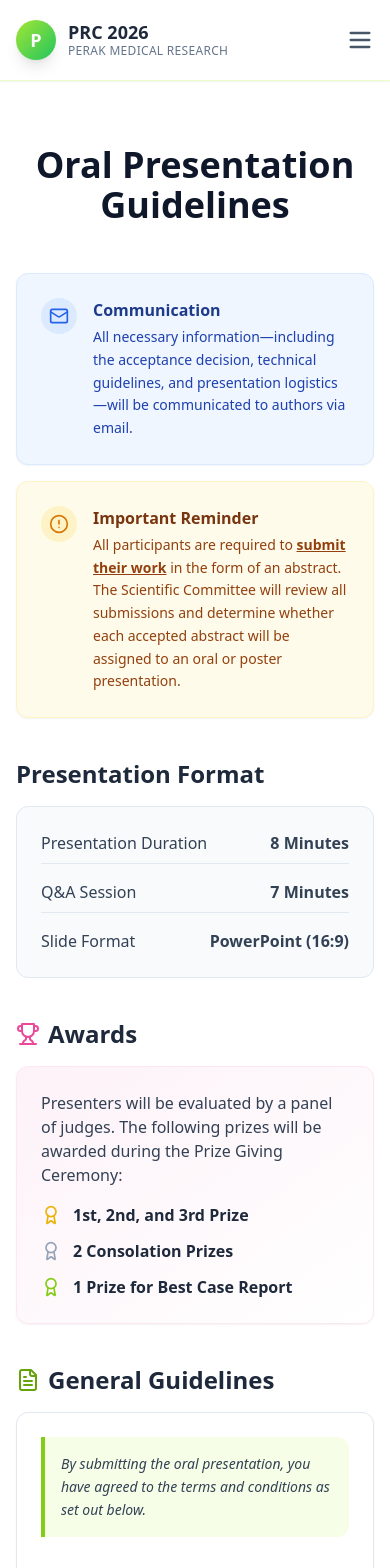
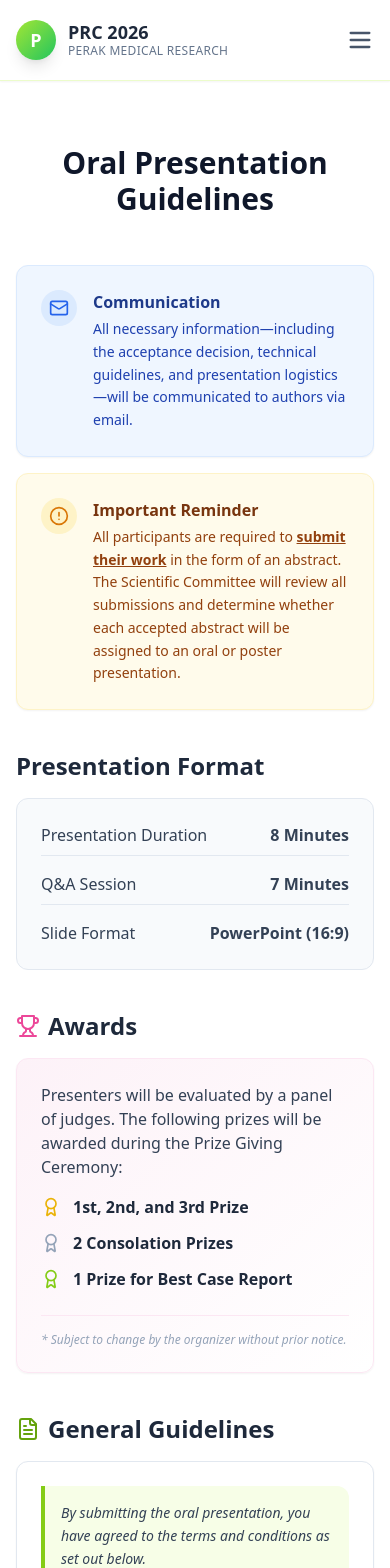
Before and after one commit to limxj1985/-limxj1985-Work, a React (Vite) app: page /#/oral-presentation in a window 390 px wide. Shown: the top 1568 px of the page. Built offline with nearby package versions, Linux system fonts and the light colour scheme.

Commit message:
Update OralPresentation.tsx

```diff
--- a/pages/OralPresentation.tsx
+++ b/pages/OralPresentation.tsx
@@ -9,8 +9,8 @@ const OralPresentation: React.FC = () => {
 
         {/* Header */}
         <div className="mb-12 text-center">
-          <h1 className="text-4xl font-extrabold text-slate-900 mb-4">Oral Presentation Guidelines</h1>
-         </div>
+          <h1 className="text-3xl md:text-4xl font-extrabold text-slate-900 mb-4">Oral Presentation Guidelines</h1>
+        </div>
 
         {/* Notices Section */}
         <div className="space-y-4 mb-10">
@@ -27,7 +27,7 @@ const OralPresentation: React.FC = () => {
                 </div>
             </div>
 
-            {/* Important Reminder Section - UPDATED */}
+            {/* Important Reminder Section */}
             <div className="bg-amber-50 border border-amber-100 p-6 rounded-xl flex items-start gap-4 shadow-sm">
                 <div className="p-2 bg-amber-100 rounded-full text-amber-600 shrink-0">
                   <AlertCircle className="w-5 h-5" />
@@ -99,6 +99,13 @@ const OralPresentation: React.FC = () => {
                            <span className="font-bold text-slate-800">1 Prize for Best Case Report</span>
                         </li>
                     </ul>
+
+                    {/* Disclaimer Added Here */}
+                    <div className="mt-6 pt-4 border-t border-pink-100">
+                        <p className="text-xs text-slate-400 italic">
+                            * Subject to change by the organizer without prior notice.
+                        </p>
+                    </div>
                  </div>
               </section>
 
```
